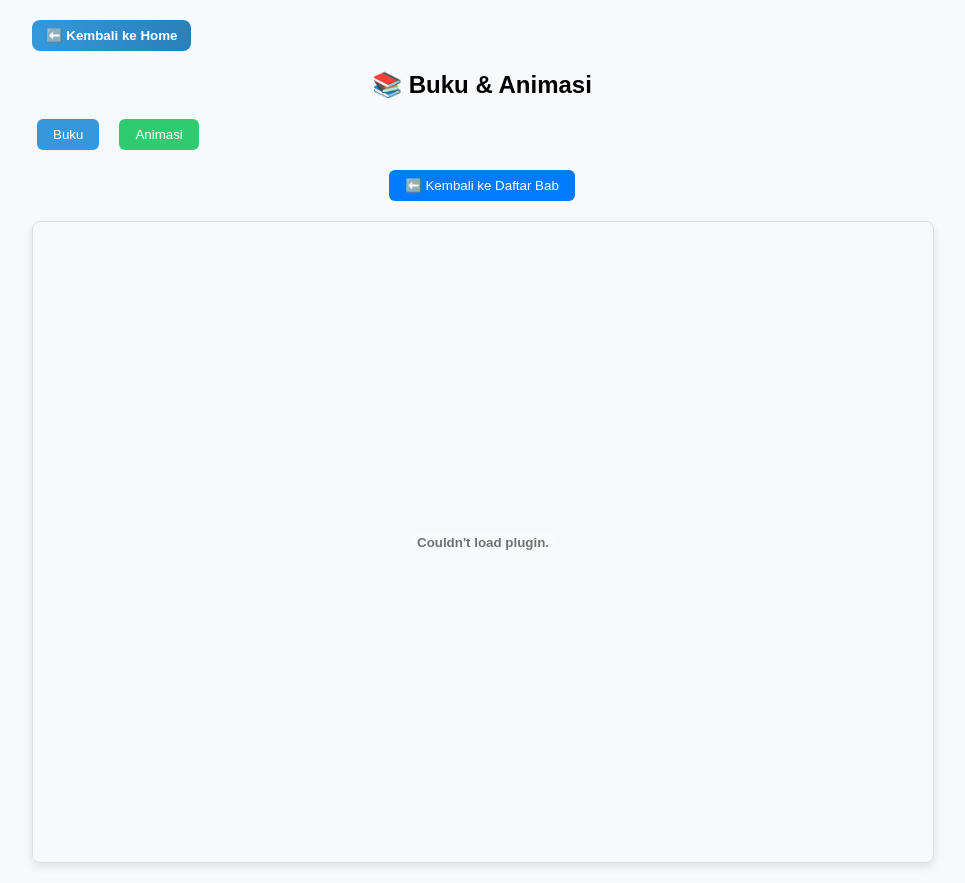
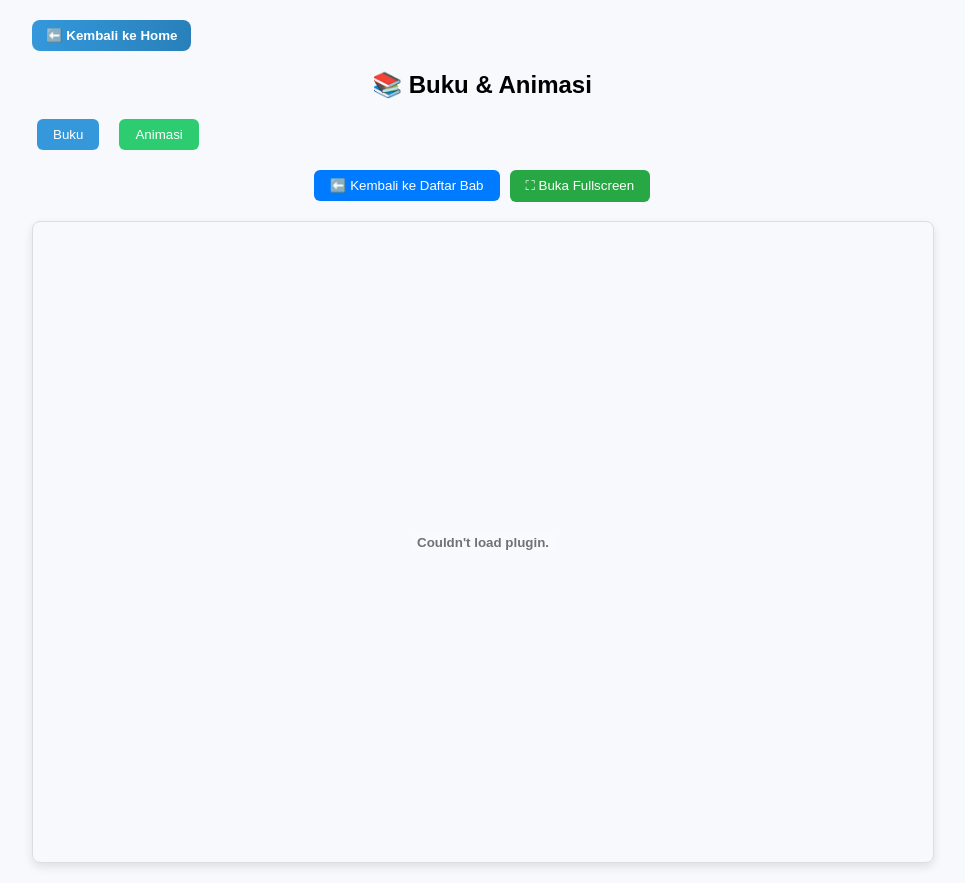
Before and after one commit to sptryogi/alquran-pwa, a React (Vite) app in the folder frontend/: page /book in a window 1280 px wide. Both pictures are taken after a click on the element 640 px from the left and 370 px from the top of the page. Shown: the whole page, without its empty margins (158-1123 px from the left). Built offline with nearby package versions, Linux system fonts and the light colour scheme.

Commit message:
Update Book.jsx

```diff
--- a/frontend/src/pages/Book.jsx
+++ b/frontend/src/pages/Book.jsx
@@ -1,10 +1,11 @@
-import React, { useState } from "react";
+import React, { useState, useEffect } from "react";
 import { useNavigate } from "react-router-dom";
 
 export default function Book() {
   const nav = useNavigate();
   const [activeTab, setActiveTab] = useState("buku");
   const [selectedChapter, setSelectedChapter] = useState(null);
+  const [isMobile, setIsMobile] = useState(false);
 
   const chapters = [
     { id: 1, title: "Bab 1: Huruf Hijaiyah", file: "/pdf/Konten_BBA1.pdf", video: "https://www.youtube.com/embed/VIDEO_ID1" },
@@ -13,6 +14,55 @@ export default function Book() {
     { id: 4, title: "Bab 4: Menguasai Huruf Hijaiyah", file: "/pdf/Konten_BBA4.pdf", video: "https://www.youtube.com/embed/VIDEO_ID2" },
     { id: 5, title: "Bab 5: Tajwid Dasar", file: "/pdf/Konten_BBA5.pdf", video: "https://www.youtube.com/embed/VIDEO_ID2" },
   ];
+
+  // ✅ Deteksi perangkat (mobile vs desktop)
+  useEffect(() => {
+    const checkMobile = window.innerWidth < 768;
+    setIsMobile(checkMobile);
+  }, []);
+
+  // ✅ Jika mobile & chapter dipilih, langsung buka PDF fullscreen
+  useEffect(() => {
+    if (isMobile && selectedChapter) {
+      window.location.href = selectedChapter.file;
+    }
+  }, [selectedChapter, isMobile]);
+
+  // 🔹 Fungsi untuk membuka fullscreen manual (desktop)
+  const openFullscreen = (file) => {
+    const viewer = document.createElement("iframe");
+    viewer.src = file;
+    viewer.style.position = "fixed";
+    viewer.style.top = "0";
+    viewer.style.left = "0";
+    viewer.style.width = "100vw";
+    viewer.style.height = "100vh";
+    viewer.style.zIndex = "9999";
+    viewer.style.border = "none";
+    viewer.style.backgroundColor = "white";
+
+    // Tombol tutup di fullscreen
+    const closeBtn = document.createElement("button");
+    closeBtn.innerText = "✖ Tutup";
+    closeBtn.style.position = "fixed";
+    closeBtn.style.top = "10px";
+    closeBtn.style.right = "10px";
+    closeBtn.style.padding = "10px 14px";
+    closeBtn.style.background = "#007bff";
+    closeBtn.style.color = "white";
+    closeBtn.style.border = "none";
+    closeBtn.style.borderRadius = "8px";
+    closeBtn.style.cursor = "pointer";
+    closeBtn.style.zIndex = "10000";
+
+    closeBtn.onclick = () => {
+      viewer.remove();
+      closeBtn.remove();
+    };
+
+    document.body.appendChild(viewer);
+    document.body.appendChild(closeBtn);
+  };
 
   return (
     <div className="container">
@@ -69,7 +119,7 @@ export default function Book() {
               </div>
             ))
           ) : (
-            // Viewer PDF pakai embed
+            // Viewer PDF untuk desktop
             <div className="pdf-viewer" style={{ textAlign: "center" }}>
               <button
                 onClick={() => setSelectedChapter(null)}
@@ -81,13 +131,28 @@ export default function Book() {
                   borderRadius: "6px",
                   border: "none",
                   cursor: "pointer",
-                  transition: "background 0.3s",
                 }}
-                onMouseOver={(e) => (e.currentTarget.style.background = "#0056b3")}
-                onMouseOut={(e) => (e.currentTarget.style.background = "#007bff")}
               >
                 ⬅️ Kembali ke Daftar Bab
               </button>
+
+              {/* Fullscreen Button */}
+              {!isMobile && (
+                <button
+                  onClick={() => openFullscreen(selectedChapter.file)}
+                  style={{
+                    marginLeft: "10px",
+                    padding: "8px 16px",
+                    background: "#28a745",
+                    color: "white",
+                    borderRadius: "6px",
+                    border: "none",
+                    cursor: "pointer",
+                  }}
+                >
+                  ⛶ Buka Fullscreen
+                </button>
+              )}
 
               <div
                 style={{
```
